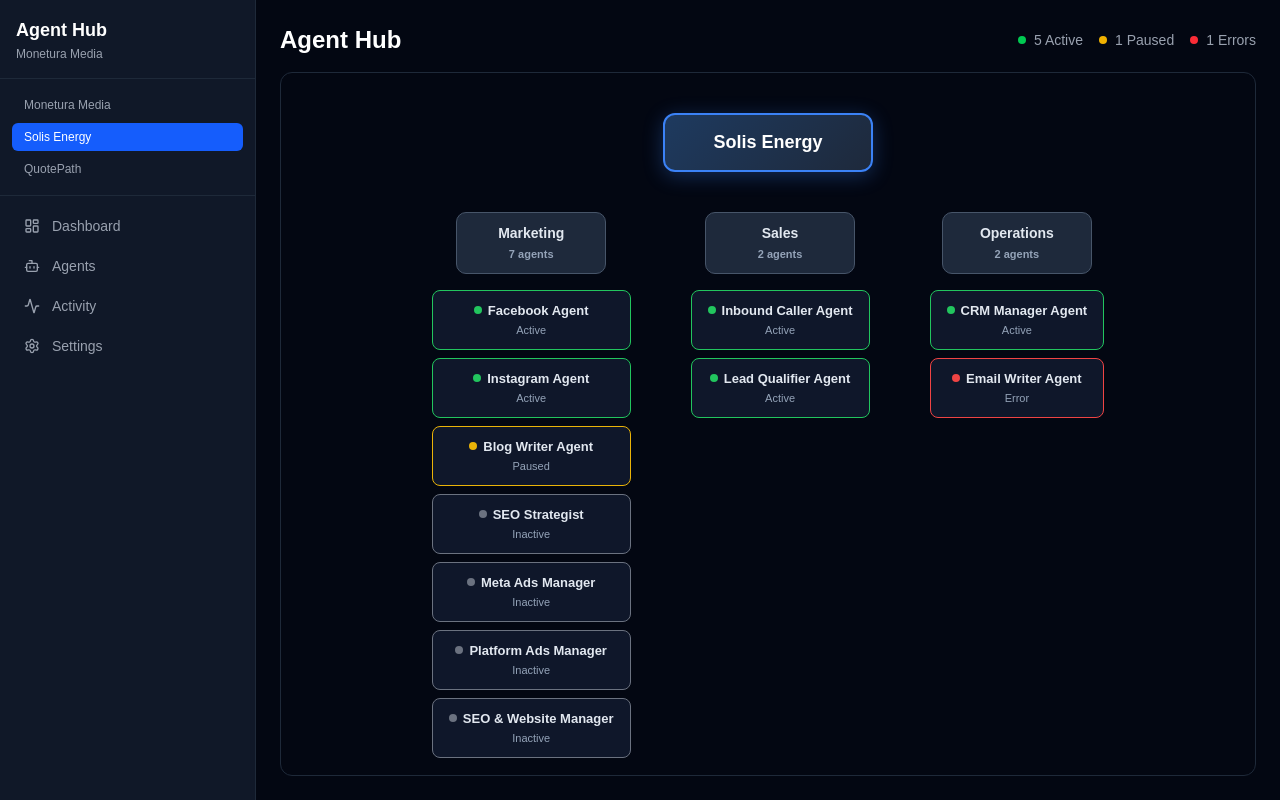
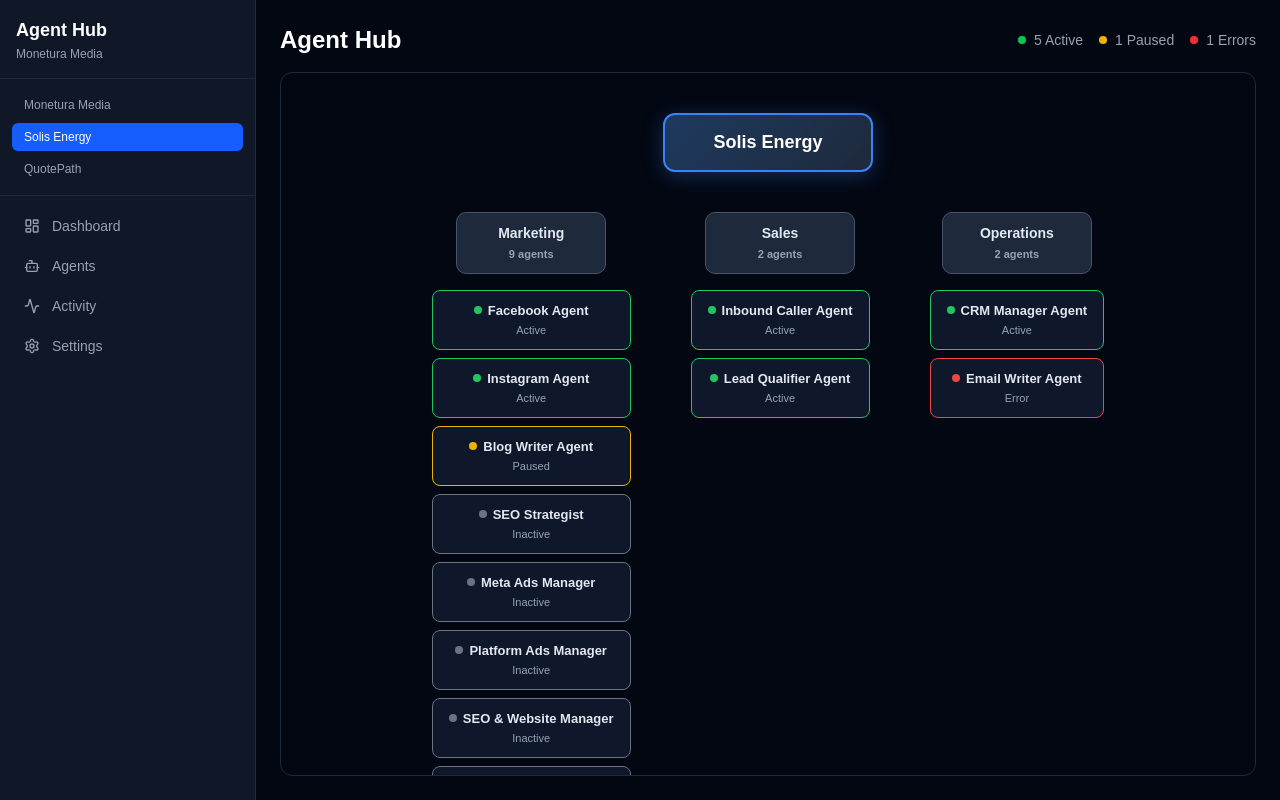
Before and after one commit to ownmypowur-rgb/monetura-agent-hub, a Next.js app: page /hub in a window 1280 px wide. Built offline with nearby package versions, Linux system fonts and the light colour scheme.

Commit message:
feat: add LinkedIn and YouTube agents to all three workspaces

```diff
--- a/src/components/AgentOrgChart.tsx
+++ b/src/components/AgentOrgChart.tsx
@@ -10,6 +10,8 @@ const SOLIS_AGENTS = [
   { id: 'solis-meta-ads', name: 'Meta Ads Manager', status: 'inactive', role: 'meta_ads_manager', family: 'marketing', department: 'Marketing', workspaceId: 2, model: 'claude', description: 'Manages Facebook and Instagram ad campaigns, budget optimization, and lead generation for Solis Energy', tools: [], constraints: {}, systemPrompt: '', createdAt: new Date(), lastRunAt: null, lastRunStatus: null, executionCount: 0, successRate: 0 },
   { id: 'solis-platform-ads', name: 'Platform Ads Manager', status: 'inactive', role: 'platform_ads_manager', family: 'marketing', department: 'Marketing', workspaceId: 2, model: 'claude', description: 'Manages Google Ads, YouTube, and other platform advertising for Solis Energy', tools: [], constraints: {}, systemPrompt: '', createdAt: new Date(), lastRunAt: null, lastRunStatus: null, executionCount: 0, successRate: 0 },
   { id: 'solis-seo-web', name: 'SEO & Website Manager', status: 'inactive', role: 'seo_content', family: 'marketing', department: 'Marketing', workspaceId: 2, model: 'claude', description: 'Monitors site health, indexing, broken links, and content updates for solisenergy.ca', tools: [], constraints: {}, systemPrompt: '', createdAt: new Date(), lastRunAt: null, lastRunStatus: null, executionCount: 0, successRate: 0 },
+  { id: 'solis-linkedin', name: 'LinkedIn Agent', status: 'inactive' as const, role: 'linkedin_poster', family: 'marketing', department: 'Marketing', workspaceId: 2, model: 'claude', description: 'Manages LinkedIn presence for Solis Energy - thought leadership, project showcases, and B2B content', tools: [], constraints: {}, systemPrompt: '', createdAt: new Date(), lastRunAt: null, lastRunStatus: null, executionCount: 0, successRate: 0 },
+  { id: 'solis-youtube', name: 'YouTube Agent', status: 'inactive' as const, role: 'youtube_manager', family: 'marketing', department: 'Marketing', workspaceId: 2, model: 'claude', description: 'Manages YouTube channel for Solis Energy - install videos, testimonials, and solar education content', tools: [], constraints: {}, systemPrompt: '', createdAt: new Date(), lastRunAt: null, lastRunStatus: null, executionCount: 0, successRate: 0 },
   { id: 'a4', name: 'Inbound Caller Agent', status: 'active', role: 'inbound_caller', family: 'sales', department: 'Sales', workspaceId: 2, model: 'vapi', description: 'Handles inbound calls', tools: [], constraints: {}, systemPrompt: '', createdAt: new Date(), lastRunAt: new Date(), lastRunStatus: 'success', executionCount: 521, successRate: 94 },
   { id: 'a5', name: 'Lead Qualifier Agent', status: 'active', role: 'lead_qualifier', family: 'sales', department: 'Sales', workspaceId: 2, model: 'claude', description: 'Qualifies leads', tools: [], constraints: {}, systemPrompt: '', createdAt: new Date(), lastRunAt: new Date(), lastRunStatus: 'success', executionCount: 1204, successRate: 97 },
   { id: 'a6', name: 'CRM Manager Agent', status: 'active', role: 'crm_manager', family: 'operations', department: 'Operations', workspaceId: 2, model: 'claude', description: 'Manages CRM data', tools: [], constraints: {}, systemPrompt: '', createdAt: new Date(), lastRunAt: new Date(), lastRunStatus: 'success', executionCount: 892, successRate: 99 },
@@ -24,6 +26,8 @@ const QUOTEPATH_AGENTS = [
   { id: 'qp-meta-ads', name: 'Meta Ads Manager', status: 'inactive', role: 'meta_ads_manager', family: 'marketing', department: 'Marketing', workspaceId: 3, model: 'claude', description: 'Manages Facebook and Instagram ad campaigns, budget optimization, and lead generation for QuotePath', tools: [], constraints: {}, systemPrompt: '', createdAt: new Date(), lastRunAt: null, lastRunStatus: null, executionCount: 0, successRate: 0 },
   { id: 'qp-platform-ads', name: 'Platform Ads Manager', status: 'inactive', role: 'platform_ads_manager', family: 'marketing', department: 'Marketing', workspaceId: 3, model: 'claude', description: 'Manages Google Ads, YouTube, and other platform advertising for QuotePath', tools: [], constraints: {}, systemPrompt: '', createdAt: new Date(), lastRunAt: null, lastRunStatus: null, executionCount: 0, successRate: 0 },
   { id: 'qp-seo-web', name: 'SEO & Website Manager', status: 'inactive', role: 'seo_content', family: 'marketing', department: 'Marketing', workspaceId: 3, model: 'claude', description: 'Monitors site health, indexing, broken links, and content updates for quotepath.ca', tools: [], constraints: {}, systemPrompt: '', createdAt: new Date(), lastRunAt: null, lastRunStatus: null, executionCount: 0, successRate: 0 },
+  { id: 'qp-linkedin', name: 'LinkedIn Agent', status: 'inactive' as const, role: 'linkedin_poster', family: 'marketing', department: 'Marketing', workspaceId: 3, model: 'claude', description: 'Manages LinkedIn presence for QuotePath - thought leadership, product updates, and B2B content', tools: [], constraints: {}, systemPrompt: '', createdAt: new Date(), lastRunAt: null, lastRunStatus: null, executionCount: 0, successRate: 0 },
+  { id: 'qp-youtube', name: 'YouTube Agent', status: 'inactive' as const, role: 'youtube_manager', family: 'marketing', department: 'Marketing', workspaceId: 3, model: 'claude', description: 'Manages YouTube channel for QuotePath - tutorials, demos, and quoting workflow content', tools: [], constraints: {}, systemPrompt: '', createdAt: new Date(), lastRunAt: null, lastRunStatus: null, executionCount: 0, successRate: 0 },
   { id: 'qp-inbound', name: 'Inbound Caller Agent', status: 'active', role: 'inbound_caller', family: 'sales', department: 'Sales', workspaceId: 3, model: 'vapi', description: 'Handles inbound calls for QuotePath', tools: [], constraints: {}, systemPrompt: '', createdAt: new Date(), lastRunAt: new Date(), lastRunStatus: 'success', executionCount: 310, successRate: 92 },
   { id: 'qp-lead', name: 'Lead Qualifier Agent', status: 'active', role: 'lead_qualifier', family: 'sales', department: 'Sales', workspaceId: 3, model: 'claude', description: 'Qualifies leads for QuotePath', tools: [], constraints: {}, systemPrompt: '', createdAt: new Date(), lastRunAt: new Date(), lastRunStatus: 'success', executionCount: 780, successRate: 95 },
   { id: 'qp-crm', name: 'CRM Manager Agent', status: 'active', role: 'crm_manager', family: 'operations', department: 'Operations', workspaceId: 3, model: 'claude', description: 'Manages CRM data for QuotePath', tools: [], constraints: {}, systemPrompt: '', createdAt: new Date(), lastRunAt: new Date(), lastRunStatus: 'success', executionCount: 540, successRate: 98 },
@@ -38,6 +42,8 @@ const MONETURA_AGENTS = [
   { id: 'mon-meta-ads', name: 'Meta Ads Manager', status: 'inactive', role: 'meta_ads_manager', family: 'marketing', department: 'Marketing', workspaceId: 1, model: 'claude', description: 'Manages Facebook and Instagram ad campaigns, budget optimization, and lead generation for Monetura Media', tools: [], constraints: {}, systemPrompt: '', createdAt: new Date(), lastRunAt: null, lastRunStatus: null, executionCount: 0, successRate: 0 },
   { id: 'mon-platform-ads', name: 'Platform Ads Manager', status: 'inactive', role: 'platform_ads_manager', family: 'marketing', department: 'Marketing', workspaceId: 1, model: 'claude', description: 'Manages Google Ads, YouTube, and other platform advertising for Monetura Media', tools: [], constraints: {}, systemPrompt: '', createdAt: new Date(), lastRunAt: null, lastRunStatus: null, executionCount: 0, successRate: 0 },
   { id: 'mon-seo-web', name: 'SEO & Website Manager', status: 'inactive', role: 'seo_content', family: 'marketing', department: 'Marketing', workspaceId: 1, model: 'claude', description: 'Monitors site health, indexing, broken links, and content updates for moneturamedia.com', tools: [], constraints: {}, systemPrompt: '', createdAt: new Date(), lastRunAt: null, lastRunStatus: null, executionCount: 0, successRate: 0 },
+  { id: 'mon-linkedin', name: 'LinkedIn Agent', status: 'inactive' as const, role: 'linkedin_poster', family: 'marketing', department: 'Marketing', workspaceId: 1, model: 'claude', description: 'Manages LinkedIn presence for Monetura Media - thought leadership, case studies, and B2B content', tools: [], constraints: {}, systemPrompt: '', createdAt: new Date(), lastRunAt: null, lastRunStatus: null, executionCount: 0, successRate: 0 },
+  { id: 'mon-youtube', name: 'YouTube Agent', status: 'inactive' as const, role: 'youtube_manager', family: 'marketing', department: 'Marketing', workspaceId: 1, model: 'claude', description: 'Manages YouTube channel for Monetura Media - agency insights, client showcases, and marketing education content', tools: [], constraints: {}, systemPrompt: '', createdAt: new Date(), lastRunAt: null, lastRunStatus: null, executionCount: 0, successRate: 0 },
   { id: 'mon-inbound', name: 'Inbound Caller Agent', status: 'active', role: 'inbound_caller', family: 'sales', department: 'Sales', workspaceId: 1, model: 'vapi', description: 'Handles inbound calls for Monetura Media', tools: [], constraints: {}, systemPrompt: '', createdAt: new Date(), lastRunAt: new Date(), lastRunStatus: 'success', executionCount: 415, successRate: 93 },
   { id: 'mon-lead', name: 'Lead Qualifier Agent', status: 'active', role: 'lead_qualifier', family: 'sales', department: 'Sales', workspaceId: 1, model: 'claude', description: 'Qualifies leads for Monetura Media', tools: [], constraints: {}, systemPrompt: '', createdAt: new Date(), lastRunAt: new Date(), lastRunStatus: 'success', executionCount: 950, successRate: 96 },
   { id: 'mon-crm', name: 'CRM Manager Agent', status: 'active', role: 'crm_manager', family: 'operations', department: 'Operations', workspaceId: 1, model: 'claude', description: 'Manages CRM data for Monetura Media', tools: [], constraints: {}, systemPrompt: '', createdAt: new Date(), lastRunAt: new Date(), lastRunStatus: 'success', executionCount: 700, successRate: 99 },
```
